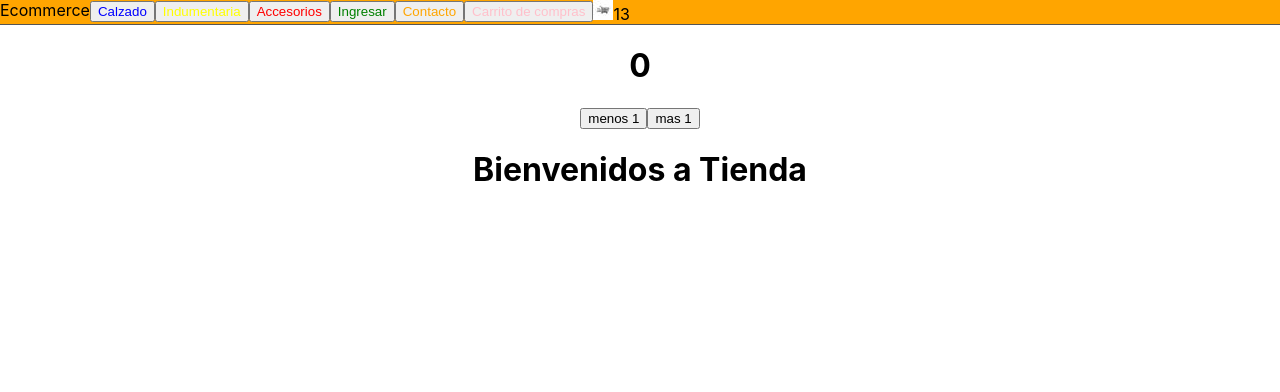
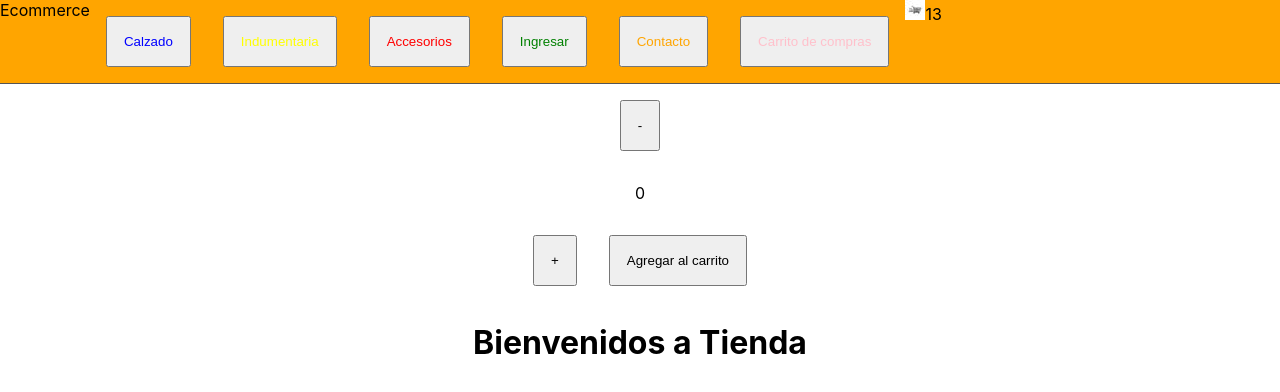
Before and after one commit to gfeldman38/e-commerce-app, a React (Create React App) app: page / in a window 1280 px wide. Shown: the top 392 px of the page. Built offline with nearby package versions, Linux system fonts and the light colour scheme.

Commit message:
agregando contador al proyecto

```diff
--- a/src/App.js
+++ b/src/App.js
@@ -3,14 +3,20 @@ import './App.css';
 import Navbar from './components/Navbar/Navbar/Navbar';
 import Counter  from './components/Navbar/Counter/Counter';
 import ItemListContainer from './components/ItemListContainer/ItemListContainer';
+import { useState } from 'react';
 
 function App() {
+  const [show, setShow] = useState(true)
+
+  const handleOnAdd =(quantity)=> {
+    console.log ("cantidad de items agregados", quantity)
+  }
   return (
     <div className="App">
         <Navbar />
-        <Counter />
-        <ItemListContainer greeting = "Bienvenidos a Tienda"/>
-       </div>
+        <Counter show = {show} stock = {10} initial = {1} onAdd ={handleOnAdd}/>
+        <ItemListContainer show = {show} setShow = {setShow} greeting = "Bienvenidos a Tienda"/>
+    </div>
   );
 }
 
--- a/src/components/Navbar/Counter/Counter.js
+++ b/src/components/Navbar/Counter/Counter.js
@@ -1,24 +1,33 @@
 import { useState } from 'react'
+import { useEffect } from 'react'
 
-const Counter = () => {
+const Counter = ({show, stock, initial, onAdd}) => {
     // const state = useState (10)
     const [count, setCount] = useState(0)
+    useEffect(() => {
+        // console.log ('function callback useEffect')
+
+        // return () => console.log('el componente va a sesmontarse');
+    }, [show])
 
 const decrement = () => {
-        // state[1](state[0] - 1)
+    if(count > initial){
         setCount(count - 1)
     }
+}
 
 const increment = () => {
-    // state[1](state[0] + 1)
+    if(count < stock) {
     setCount(count + 1)
+    }
 }
-
-    return (
+// console.log('va a renderizar')
+return (
         <div>
-            <h1>{count}</h1>
-            <button onClick = {decrement}>menos 1</button>
-            <button onClick={increment}>mas 1</button>
+            <button onClick = {decrement}>-</button>
+            <p>{count}</p>
+            <button onClick={increment}>+</button>
+            <button onClick ={()=>onAdd(count)}>Agregar al carrito</button>
         </div>
     )
 }
--- a/src/components/Navbar/Navbar/Navbar.css
+++ b/src/components/Navbar/Navbar/Navbar.css
@@ -6,3 +6,11 @@
     border-bottom: 1px solid #555;
     position: relative;
 }
+
+
+button {
+    padding: 1rem;
+    margin: 1rem;
+
+
+}
--- a/src/components/Navbar/Navbar/Navbar.js
+++ b/src/components/Navbar/Navbar/Navbar.js
@@ -8,7 +8,7 @@ const Navbar = () => {
             <div>
                 Ecommerce
             </div>
-            <div>
+            <div className='pa'>
                 {}
                 <Button label = "Calzado" color = "blue" handleClick = {() =>console.log("Calzado")}/>
                 <Button label = "Indumentaria" color = "yellow" handleClick = {() =>console.log("Indumentaria")}/>
```
